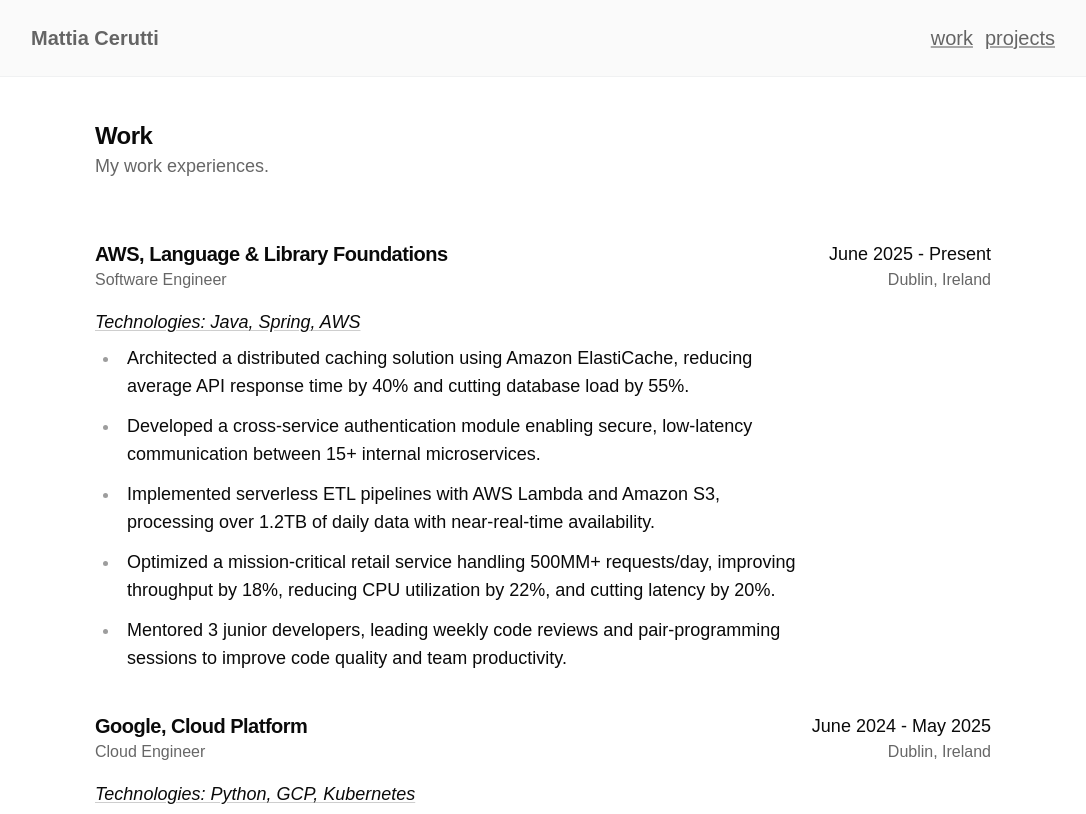
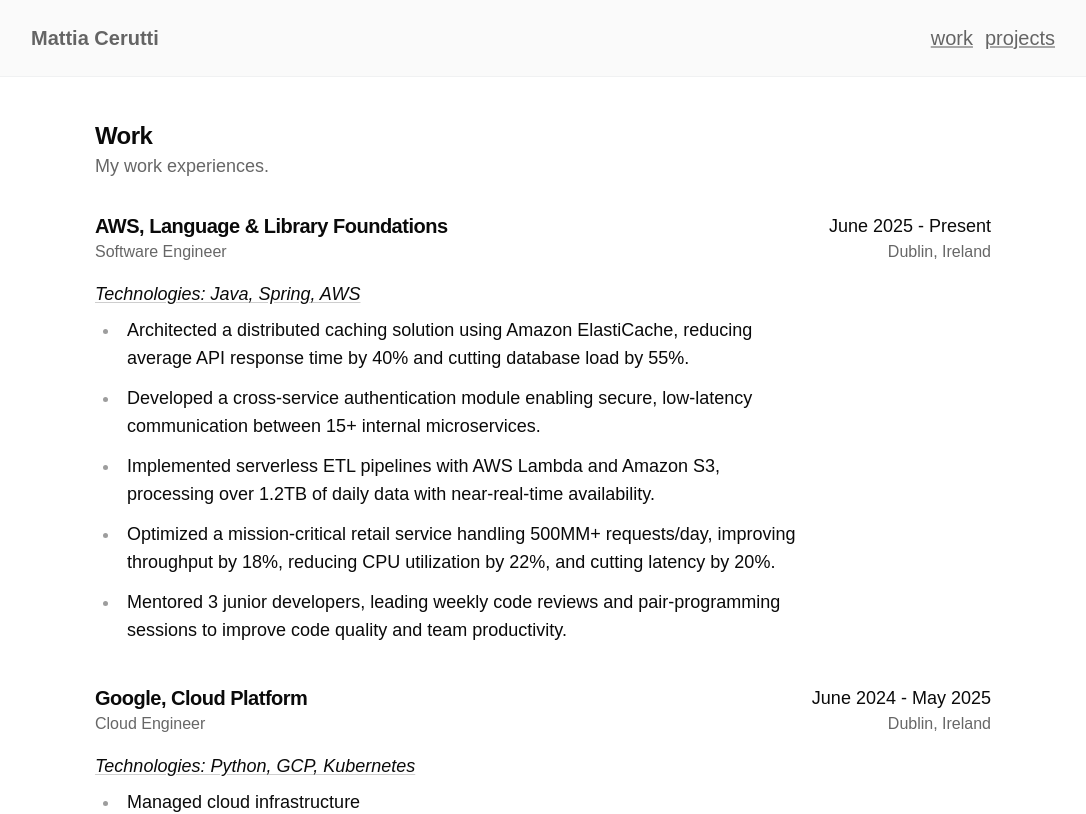
Before and after one commit to mattiacerutti/portfolio, a Next.js app: page /work in a window 1280 px wide. Shown: the top 814 px of the page, without its empty margins (97-1183 px from the left). Built offline with nearby package versions, Linux system fonts and the light colour scheme.

Commit message:
fix: reduce spacing between page title and content

```diff
--- a/src/app/projects/page.tsx
+++ b/src/app/projects/page.tsx
@@ -8,7 +8,7 @@ export default function Projects() {
   const baseDelay = 0.15;
 
   return (
-    <div className="flex flex-col gap-15">
+    <div className="flex flex-col gap-8">
       <VerticalReveal>
         <H3>Projects</H3>
         <P className="text-[var(--muted-foreground)]">All my projects.</P>
--- a/src/app/work/page.tsx
+++ b/src/app/work/page.tsx
@@ -9,7 +9,7 @@ export default function Work() {
   const baseDelay = 0.15;
 
   return (
-    <div className="flex flex-col gap-15">
+    <div className="flex flex-col gap-8">
       <VerticalReveal>
         <H3>Work</H3>
         <P className="text-[var(--muted-foreground)]">My work experiences.</P>
```
